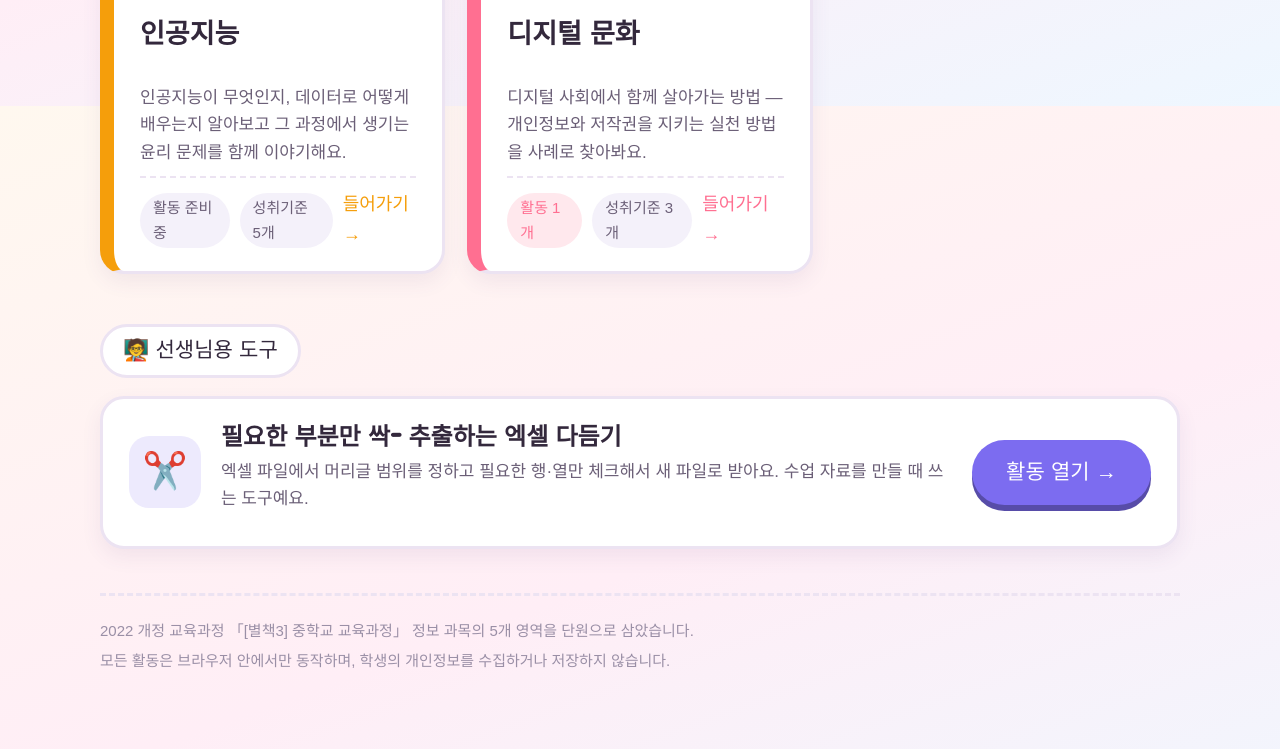
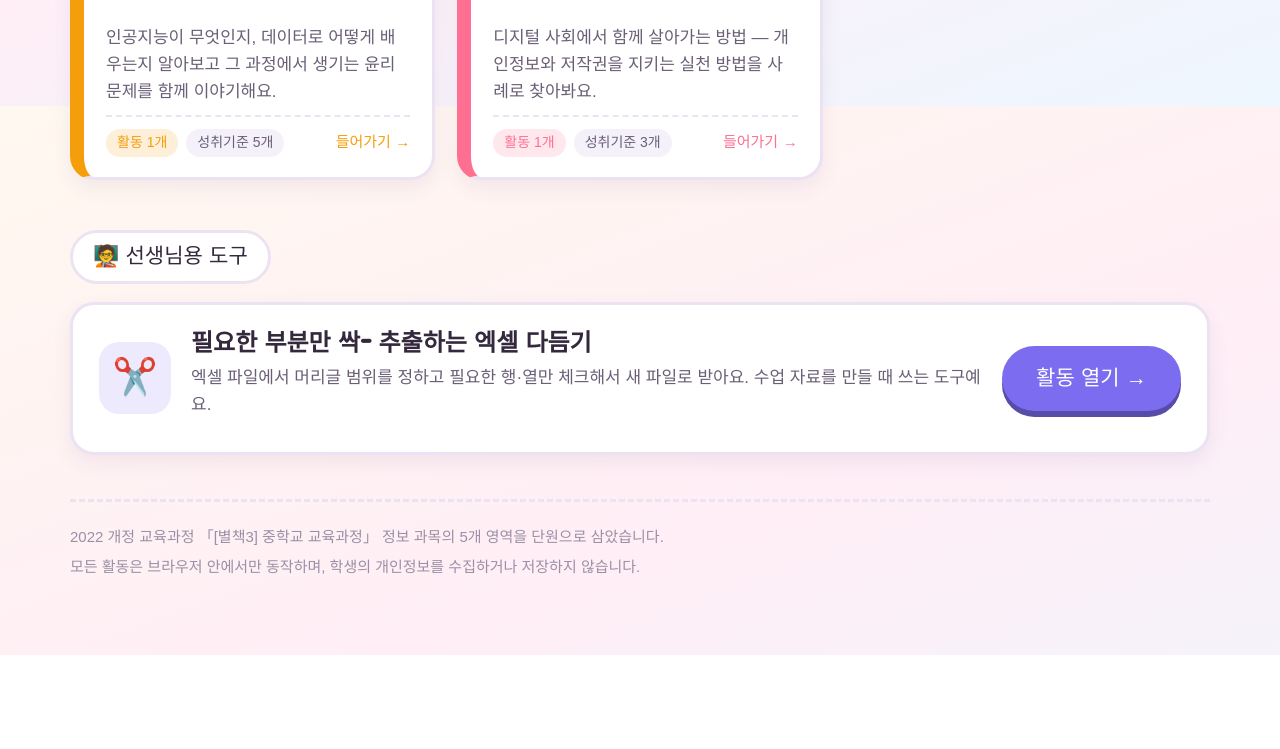
Before and after one commit to encosn/encosn, a website built with Vite: page index.html in a window 1280 px wide. Shown: the part 694-1443 px from the top of the page. After the commit the page ends 1349 px from the top, so only its background shows below. Built offline with nearby package versions, Linux system fonts and the light colour scheme.

Commit message:
단원 카드 바닥을 한 줄로 고정
[활동 N개] [성취기준 M개] [들어가기 ->] 가 좁은 카드에서 두 줄로 접히던 문제.

- .badge / .go 에 flex: 0 0 auto + white-space: nowrap
  (flex-wrap: nowrap 만으로는 부족. 항목이 줄어들며 배지 안에서 글자가 접혔다)
- 카드가 넓어지도록 .wrap 1120 -> 1180px, 그리드 minmax 320 -> 360px,
  카드 좌우 여백 26 -> 22px
- 배지 14px, 화살표 15px 로 축소. 1100px 이하에서는 13/14px
- 배지 글자 「활동 준비 중」 -> 「준비 중」 (32px 절약)
- .badge.shrink: 정말 모자랄 때 성취기준 배지만 말줄임 처리 (320px 폰용 안전장치)
- .unit-card 에 min-width: 0 (320px 폰에서 카드가 화면 밖으로 나가던 것 수정)

320~1920px 15개 폭에서 전부 한 줄, 가로 스크롤 없음 확인.

```diff
--- a/app.js
+++ b/app.js
@@ -81,11 +81,15 @@
       card.appendChild(el('h2', 'unit-name', u.name));
       card.appendChild(el('p', 'unit-summary', u.summary));
 
+      /* 바닥 한 줄: [활동 N개] [성취기준 M개] [들어가기 →]
+         셋이 한 줄에 들어가야 하므로 글자를 짧게 쓴다.
+         («활동 준비 중» 이라고 쓰면 폭이 모자라 줄이 접힌다) */
       var foot = el('div', 'unit-foot');
       var n = u.activities.length;
       foot.appendChild(el('span', 'badge' + (n ? ' has' : ''),
-        n ? '활동 ' + n + '개' : '활동 준비 중'));
-      foot.appendChild(el('span', 'badge', '성취기준 ' + u.standards.length + '개'));
+        n ? '활동 ' + n + '개' : '준비 중'));
+      // shrink: 자리가 정말 모자랄 때 줄어드는 쪽을 이 배지 하나로 정해 둔다
+      foot.appendChild(el('span', 'badge shrink', '성취기준 ' + u.standards.length + '개'));
       foot.appendChild(el('span', 'go', '들어가기 →'));
       card.appendChild(foot);
 
--- a/data.js
+++ b/data.js
@@ -102,7 +102,17 @@ window.CURRICULUM = {
         { code: '9정04-04', text: '인공지능 시스템으로 해결 가능한 문제를 발견하고, 문제 해결에 적합한 인공지능 시스템을 적용한다.' },
         { code: '9정04-05', text: '인공지능 학습에 필요한 데이터의 수집과 활용에서 발생하는 윤리적인 문제의 해결 방안을 구상한다.' },
       ],
-      activities: [],
+      activities: [
+        {
+          // 아직 배포 전이라 'soon' 이다. GitHub Pages 에 올리고 나면
+          // url 을 채우고 status 를 'ready' 로 바꾸면 바로 열린다.
+          title: '인공지능 탐험대 — 역사·개념·원리 체험',
+          emoji: '🤖',
+          desc: 'AI 연대표를 따라가 보고, 「이건 AI일까?」 카드로 인공지능과 규칙을 가려내요. 그다음 판에 점을 찍어 내 손으로 AI를 학습시키고, 데이터가 한쪽으로 치우치면 어떻게 되는지 실험해요.',
+          standards: ['9정04-01', '9정04-02', '9정04-03', '9정04-05'],
+          status: 'soon',
+        },
+      ],
     },
 
     {
--- a/style.css
+++ b/style.css
@@ -35,7 +35,9 @@ body {
 /* 본문(설명글)은 읽기 편하게 시스템 고딕으로. 제목만 Jua 를 쓴다 */
 p, li, .meta, .std-text, .badge { font-family: "맑은 고딕", "Malgun Gothic", sans-serif; }
 
-.wrap { max-width: 1120px; margin: 0 auto; padding: 32px 20px 72px; }
+/* 1180px — 단원 카드가 360px 이상이면서 한 줄에 3장 들어가는 최소 폭.
+   (3×360 + 22×2 = 1124 ≤ 1180−40) 이 값을 줄이면 카드가 2열로 떨어진다. */
+.wrap { max-width: 1180px; margin: 0 auto; padding: 32px 20px 72px; }
 
 a { color: inherit; }
 
@@ -71,7 +73,10 @@ a { color: inherit; }
 
 .unit-grid {
   display: grid;
-  grid-template-columns: repeat(auto-fit, minmax(320px, 1fr));
+  /* 360px: 카드 바닥의 [활동 N개][성취기준 M개][들어가기 →] 가 한 줄에 들어가는 최소 너비.
+     제일 긴 조합이 278px 이고 카드 안쪽이 360−44−17 = 299px 라 21px 남는다.
+     이 값을 줄이면 다시 줄바꿈된다 (340px 이면 여유가 1px 뿐이다). */
+  grid-template-columns: repeat(auto-fit, minmax(360px, 1fr));
   gap: 22px;
   margin-bottom: 44px;
 }
@@ -80,13 +85,17 @@ a { color: inherit; }
   display: flex;
   flex-direction: column;
   gap: 10px;
+  /* 그리드 항목은 기본값이 min-width:auto 라 내용물보다 좁아지지 못한다.
+     그 탓에 320px 같은 아주 좁은 폰에서 카드가 화면 밖으로 삐져나갔다. */
+  min-width: 0;
   text-decoration: none;
   color: inherit;
   background: var(--c-card);
   border: 3px solid var(--c-line);
   border-left: 14px solid var(--u);
   border-radius: var(--radius);
-  padding: 24px 26px 20px;
+  /* 좌우 여백 22px — 26px 이면 카드 바닥 세 덩어리가 한 줄에 안 들어간다 */
+  padding: 24px 22px 20px;
   box-shadow: 0 8px 20px rgba(90, 70, 130, .08);
   transition: transform .16s ease, box-shadow .16s ease, border-color .16s ease;
 }
@@ -112,25 +121,36 @@ a { color: inherit; }
 .unit-name { font-size: 27px; line-height: 1.25; }
 .unit-summary { margin: 0; color: var(--c-text-sub); font-size: 17px; line-height: 1.6; }
 
+/* 카드 바닥 — [활동 N개] [성취기준 M개] [들어가기 →] 를 반드시 한 줄에 둔다.
+   flex-wrap: nowrap 만으로는 부족하다. 칸이 좁아지면 flex 항목이 줄어들면서
+   배지 안의 글자가 접히기 때문에, 배지마다 flex: 0 0 auto + nowrap 을 함께 준다. */
 .unit-foot {
   display: flex;
+  flex-wrap: nowrap;
   align-items: center;
-  gap: 10px;
+  gap: 8px;
   margin-top: auto;
   padding-top: 12px;
   border-top: 2px dashed var(--c-line);
 }
 .badge {
-  padding: 2px 13px;
+  flex: 0 0 auto;
+  white-space: nowrap;
+  padding: 2px 11px;
   border-radius: 999px;
-  font-size: 15px;
+  font-size: 14px;
   background: #f4f1fa;
   color: var(--c-text-sub);
 }
 /* color-mix 는 좀 오래된 브라우저에서 안 먹는다. 바로 위 줄이 대체값으로 남는다 */
 .badge.has { background: #f0ecfb; color: var(--u); }
 .badge.has { background: color-mix(in srgb, var(--u) 16%, #fff); }
-.go { margin-left: auto; font-size: 18px; color: var(--u); }
+
+/* 마지막 안전장치. 화면이 예상보다 좁아 세 덩어리가 다 못 들어가면
+   성취기준 배지 하나만 줄어들며 말줄임(…)이 된다.
+   — 줄바꿈이나 카드 밖으로 삐져나가는 것보다 낫다. 평소에는 작동하지 않는다. */
+.badge.shrink { flex-shrink: 1; min-width: 0; overflow: hidden; text-overflow: ellipsis; }
+.go { margin-left: auto; flex: 0 0 auto; white-space: nowrap; font-size: 15px; color: var(--u); }
 
 /* ── 단원 페이지 ──────────────────────────────────────── */
 .back {
@@ -280,6 +300,18 @@ a { color: inherit; }
 }
 .site-foot p { margin: 0 0 4px; }
 
+/* ── 중간 화면(태블릿 등 1100px 이하) ───────────────────
+   카드 최소폭을 360 → 340px 로 낮춰 열 수를 유지한다.
+   대신 바닥 한 줄이 깨지지 않게 배지를 한 단계 작게 쓴다
+   (카드 안쪽 340−44−17 = 279px, 필요 257px → 22px 남는다).
+   ★ 이 블록은 아래 640px 블록보다 먼저 와야 한다. 순서를 바꾸면 폰에서 열 수가 틀어진다. */
+@media (max-width: 1100px) {
+  .unit-grid { grid-template-columns: repeat(auto-fit, minmax(340px, 1fr)); }
+  .unit-foot { gap: 7px; }
+  .badge { font-size: 13px; padding: 2px 10px; }
+  .go { font-size: 14px; }
+}
+
 /* ── 좁은 화면 ────────────────────────────────────────── */
 @media (max-width: 640px) {
   body { font-size: 18px; }
@@ -291,6 +323,9 @@ a { color: inherit; }
   .unit-grid { grid-template-columns: 1fr; gap: 16px; }
   .unit-card { padding: 20px 20px 16px; border-left-width: 10px; }
   .unit-name { font-size: 23px; }
+  /* 배지 크기는 위 1100px 블록에서 이미 작아져 있다.
+     폰에서는 카드가 1열이라 폭이 넉넉하므로 더 줄이지 않는다.
+     (360px 폰 기준 카드 안쪽 279px, 필요 257px → 22px 남는다) */
   .act-card { padding: 20px; }
   .act-icon { width: 56px; height: 56px; font-size: 28px; }
   .open-btn, .soon-tag { width: 100%; text-align: center; }
```
Also changed, not shown: CLAUDE.md (+19 -0 lines).
